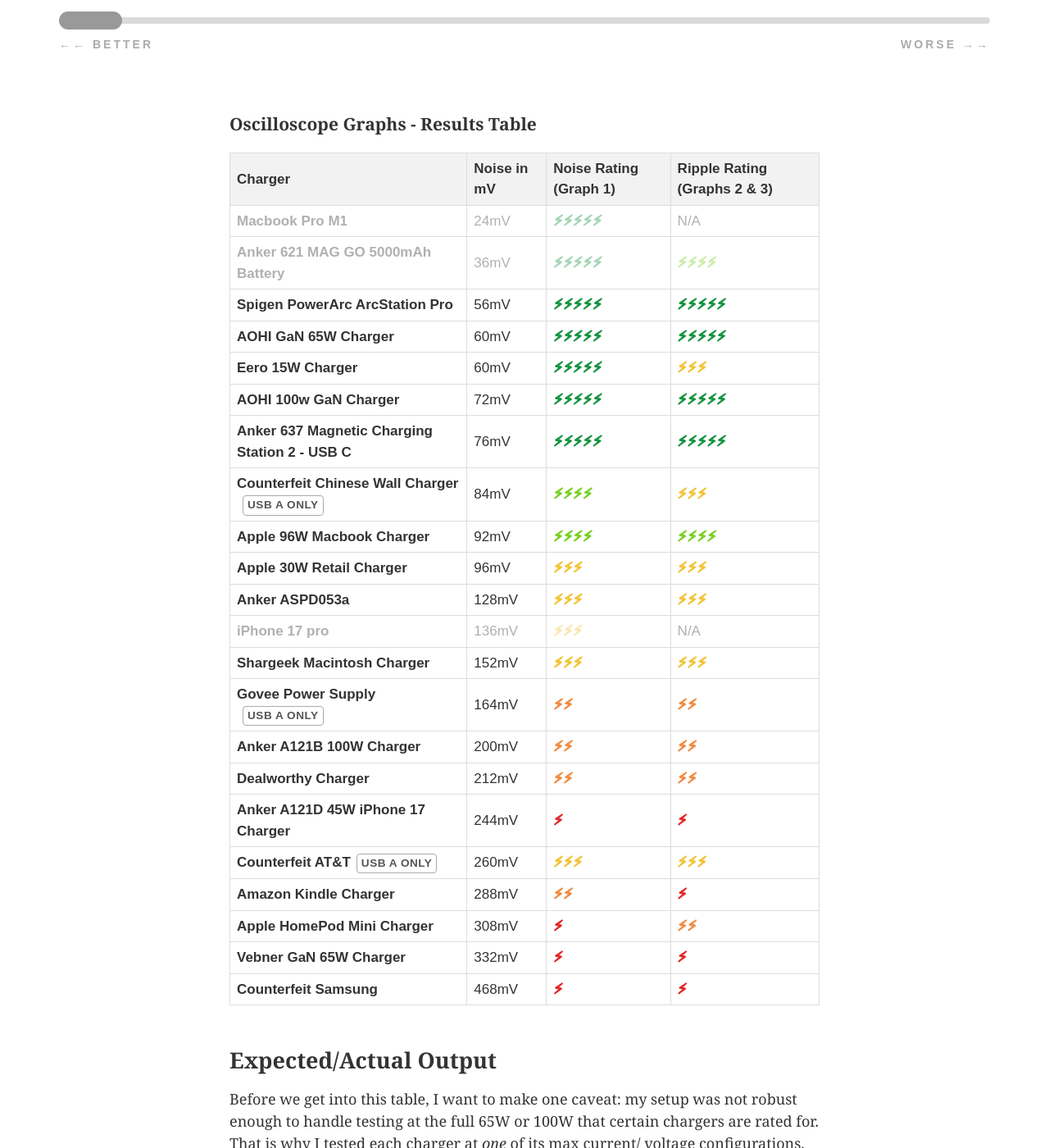
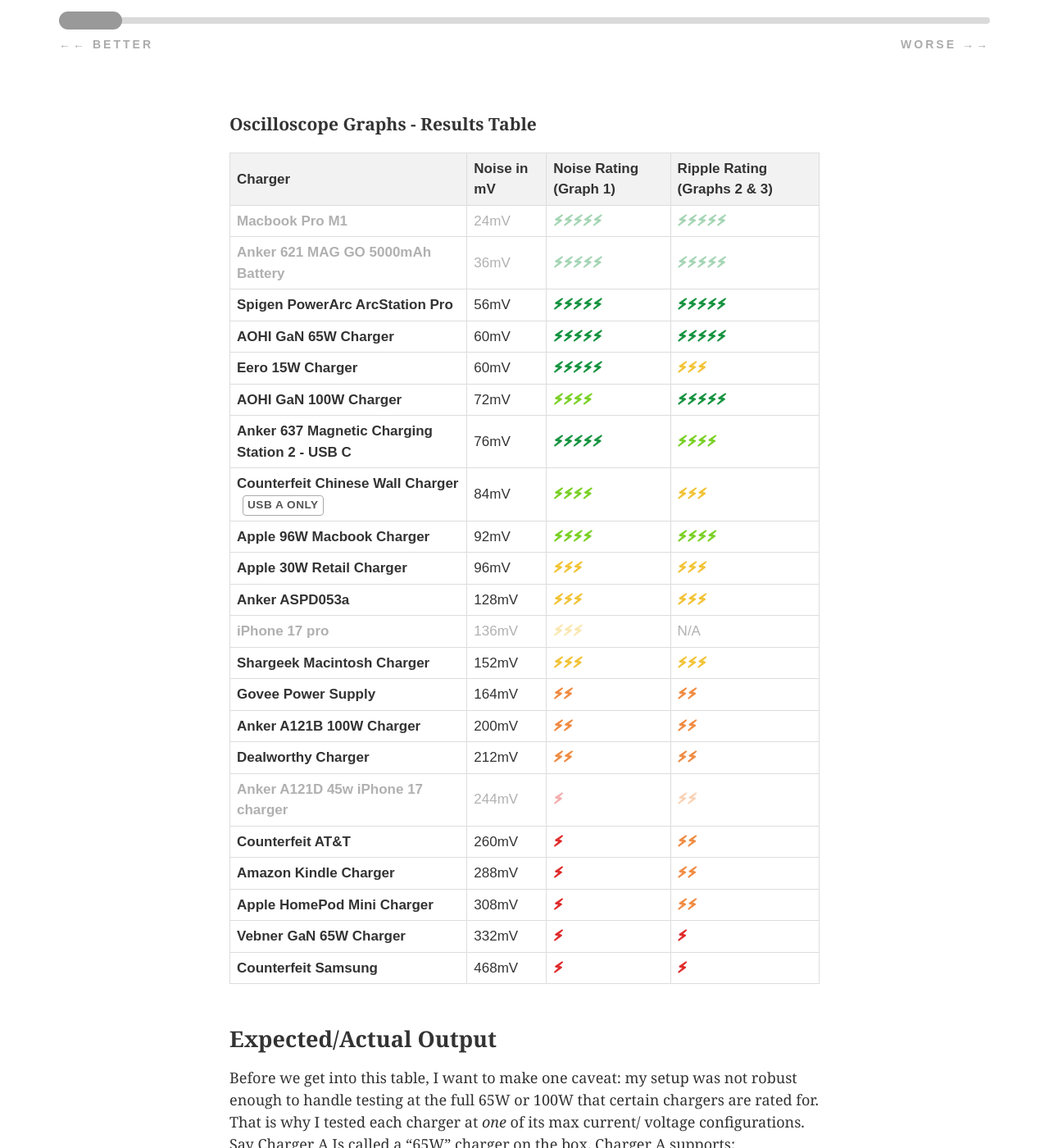
Before and after one commit to 0sps/sull1van.com, a Jekyll site: the page built from _posts/2026-01-19-a-dozen-chargers-in-the-lab.md, in a window 1280 px wide and 1400 px high, scrolled down 6833 px. Shown: the whole window at 82% size. Built offline with Jekyll 4.4.1, drawn with Linux system fonts in a browser that asks for light colours.

Commit message:
new change

```diff
--- a/_posts/2026-01-19-a-dozen-chargers-in-the-lab.md
+++ b/_posts/2026-01-19-a-dozen-chargers-in-the-lab.md
@@ -752,138 +774,42 @@
     </tr>
   </thead>
   <tbody>
-    <tr class="battery-row">
-      <td><strong>Macbook Pro M1</strong></td>
-      <td>24mV</td>
-      <td><span class="bolt-5">&#x26A1;&#xFE0E;&#x26A1;&#xFE0E;&#x26A1;&#xFE0E;&#x26A1;&#xFE0E;&#x26A1;&#xFE0E;</span></td>
-      <td>N/A</td>
-    </tr>
-    <tr class="battery-row">
-      <td><strong>Anker 621 MAG GO 5000mAh Battery</strong></td>
-      <td>36mV</td>
-      <td><span class="bolt-5">&#x26A1;&#xFE0E;&#x26A1;&#xFE0E;&#x26A1;&#xFE0E;&#x26A1;&#xFE0E;&#x26A1;&#xFE0E;</span></td>
-      <td><span class="bolt-4">&#x26A1;&#xFE0E;&#x26A1;&#xFE0E;&#x26A1;&#xFE0E;&#x26A1;&#xFE0E;</span></td>
-    </tr>
-    <tr>
-      <td><strong>Spigen PowerArc ArcStation Pro</strong></td>
-      <td>56mV</td>
-      <td><span class="bolt-5">&#x26A1;&#xFE0E;&#x26A1;&#xFE0E;&#x26A1;&#xFE0E;&#x26A1;&#xFE0E;&#x26A1;&#xFE0E;</span></td>
-      <td><span class="bolt-5">&#x26A1;&#xFE0E;&#x26A1;&#xFE0E;&#x26A1;&#xFE0E;&#x26A1;&#xFE0E;&#x26A1;&#xFE0E;</span></td>
-    </tr>
-    <tr>
-      <td><strong>AOHI GaN 65W Charger</strong></td>
-      <td>60mV</td>
-      <td><span class="bolt-5">&#x26A1;&#xFE0E;&#x26A1;&#xFE0E;&#x26A1;&#xFE0E;&#x26A1;&#xFE0E;&#x26A1;&#xFE0E;</span></td>
-      <td><span class="bolt-5">&#x26A1;&#xFE0E;&#x26A1;&#xFE0E;&#x26A1;&#xFE0E;&#x26A1;&#xFE0E;&#x26A1;&#xFE0E;</span></td>
-    </tr>
-    <tr>
-      <td><strong>Eero 15W Charger</strong></td>
-      <td>60mV</td>
-      <td><span class="bolt-5">&#x26A1;&#xFE0E;&#x26A1;&#xFE0E;&#x26A1;&#xFE0E;&#x26A1;&#xFE0E;&#x26A1;&#xFE0E;</span></td>
-      <td><span class="bolt-3">&#x26A1;&#xFE0E;&#x26A1;&#xFE0E;&#x26A1;&#xFE0E;</span></td>
-    </tr>
-    <tr>
-      <td><strong>AOHI 100w GaN Charger</strong></td>
-      <td>72mV</td>
-      <td><span class="bolt-5">&#x26A1;&#xFE0E;&#x26A1;&#xFE0E;&#x26A1;&#xFE0E;&#x26A1;&#xFE0E;&#x26A1;&#xFE0E;</span></td>
-      <td><span class="bolt-5">&#x26A1;&#xFE0E;&#x26A1;&#xFE0E;&#x26A1;&#xFE0E;&#x26A1;&#xFE0E;&#x26A1;&#xFE0E;</span></td>
-    </tr>
-    <tr>
-      <td><strong>Anker 637 Magnetic Charging Station 2 - USB C</strong></td>
-      <td>76mV</td>
-      <td><span class="bolt-5">&#x26A1;&#xFE0E;&#x26A1;&#xFE0E;&#x26A1;&#xFE0E;&#x26A1;&#xFE0E;&#x26A1;&#xFE0E;</span></td>
-      <td><span class="bolt-5">&#x26A1;&#xFE0E;&#x26A1;&#xFE0E;&#x26A1;&#xFE0E;&#x26A1;&#xFE0E;&#x26A1;&#xFE0E;</span></td>
-    </tr>
-    <tr>
-      <td><strong>Counterfeit Chinese Wall Charger</strong><span class="usba-badge">USB A Only</span></td>
-      <td>84mV</td>
-      <td><span class="bolt-4">&#x26A1;&#xFE0E;&#x26A1;&#xFE0E;&#x26A1;&#xFE0E;&#x26A1;&#xFE0E;</span></td>
-      <td><span class="bolt-3">&#x26A1;&#xFE0E;&#x26A1;&#xFE0E;&#x26A1;&#xFE0E;</span></td>
-    </tr>
-    <tr>
-      <td><strong>Apple 96W Macbook Charger</strong></td>
-      <td>92mV</td>
-      <td><span class="bolt-4">&#x26A1;&#xFE0E;&#x26A1;&#xFE0E;&#x26A1;&#xFE0E;&#x26A1;&#xFE0E;</span></td>
-      <td><span class="bolt-4">&#x26A1;&#xFE0E;&#x26A1;&#xFE0E;&#x26A1;&#xFE0E;&#x26A1;&#xFE0E;</span></td>
-    </tr>
-    <tr>
-      <td><strong>Apple 30W Retail Charger</strong></td>
-      <td>96mV</td>
-      <td><span class="bolt-3">&#x26A1;&#xFE0E;&#x26A1;&#xFE0E;&#x26A1;&#xFE0E;</span></td>
-      <td><span class="bolt-3">&#x26A1;&#xFE0E;&#x26A1;&#xFE0E;&#x26A1;&#xFE0E;</span></td>
-    </tr>
-    <tr>
-      <td><strong>Anker ASPD053a</strong></td>
-      <td>128mV</td>
-      <td><span class="bolt-3">&#x26A1;&#xFE0E;&#x26A1;&#xFE0E;&#x26A1;&#xFE0E;</span></td>
-      <td><span class="bolt-3">&#x26A1;&#xFE0E;&#x26A1;&#xFE0E;&#x26A1;&#xFE0E;</span></td>
-    </tr>
-    <tr class="battery-row">
-      <td><strong>iPhone 17 pro</strong></td>
-      <td>136mV</td>
-      <td><span class="bolt-3">&#x26A1;&#xFE0E;&#x26A1;&#xFE0E;&#x26A1;&#xFE0E;</span></td>
-      <td>N/A</td>
-    </tr>
-    <tr>
-      <td><strong>Shargeek Macintosh Charger</strong></td>
-      <td>152mV</td>
-      <td><span class="bolt-3">&#x26A1;&#xFE0E;&#x26A1;&#xFE0E;&#x26A1;&#xFE0E;</span></td>
-      <td><span class="bolt-3">&#x26A1;&#xFE0E;&#x26A1;&#xFE0E;&#x26A1;&#xFE0E;</span></td>
-    </tr>
-    <tr>
-      <td><strong>Govee Power Supply</strong><span class="usba-badge">USB A Only</span></td>
-      <td>164mV</td>
-      <td><span class="bolt-2">&#x26A1;&#xFE0E;&#x26A1;&#xFE0E;</span></td>
-      <td><span class="bolt-2">&#x26A1;&#xFE0E;&#x26A1;&#xFE0E;</span></td>
-    </tr>
-    <tr>
-      <td><strong>Anker A121B 100W Charger</strong></td>
-      <td>200mV</td>
-      <td><span class="bolt-2">&#x26A1;&#xFE0E;&#x26A1;&#xFE0E;</span></td>
-      <td><span class="bolt-2">&#x26A1;&#xFE0E;&#x26A1;&#xFE0E;</span></td>
-    </tr>
-    <tr>
-      <td><strong>Dealworthy Charger</strong></td>
-      <td>212mV</td>
-      <td><span class="bolt-2">&#x26A1;&#xFE0E;&#x26A1;&#xFE0E;</span></td>
-      <td><span class="bolt-2">&#x26A1;&#xFE0E;&#x26A1;&#xFE0E;</span></td>
-    </tr>
-    <tr>
-      <td><strong>Anker A121D 45W iPhone 17 Charger</strong></td>
-      <td>244mV</td>
-      <td><span class="bolt-1">&#x26A1;&#xFE0E;</span></td>
-      <td><span class="bolt-1">&#x26A1;&#xFE0E;</span></td>
-    </tr>
-    <tr>
-      <td><strong>Counterfeit AT&amp;T</strong><span class="usba-badge">USB A Only</span></td>
-      <td>260mV</td>
-      <td><span class="bolt-3">&#x26A1;&#xFE0E;&#x26A1;&#xFE0E;&#x26A1;&#xFE0E;</span></td>
-      <td><span class="bolt-3">&#x26A1;&#xFE0E;&#x26A1;&#xFE0E;&#x26A1;&#xFE0E;</span></td>
-    </tr>
-    <tr>
-      <td><strong>Amazon Kindle Charger</strong></td>
-      <td>288mV</td>
-      <td><span class="bolt-2">&#x26A1;&#xFE0E;&#x26A1;&#xFE0E;</span></td>
-      <td><span class="bolt-1">&#x26A1;&#xFE0E;</span></td>
-    </tr>
-    <tr>
-      <td><strong>Apple HomePod Mini Charger</strong></td>
-      <td>308mV</td>
-      <td><span class="bolt-1">&#x26A1;&#xFE0E;</span></td>
-      <td><span class="bolt-2">&#x26A1;&#xFE0E;&#x26A1;&#xFE0E;</span></td>
-    </tr>
-    <tr>
-      <td><strong>Vebner GaN 65W Charger</strong></td>
-      <td>332mV</td>
-      <td><span class="bolt-1">&#x26A1;&#xFE0E;</span></td>
-      <td><span class="bolt-1">&#x26A1;&#xFE0E;</span></td>
-    </tr>
-    <tr>
-      <td><strong>Counterfeit Samsung</strong></td>
-      <td>468mV</td>
-      <td><span class="bolt-1">&#x26A1;&#xFE0E;</span></td>
-      <td><span class="bolt-1">&#x26A1;&#xFE0E;</span></td>
-    </tr>
+    {% assign sorted_devices = page.devices | sort: "noise_mv" %}
+    {% for item in sorted_devices %}
+      {% assign is_battery = false %}
+      {% assign lowercase_name = item.name | downcase %}
+      {% if lowercase_name contains "battery" or lowercase_name contains "macbook pro m1" or lowercase_name contains "iphone" %}
+        {% assign is_battery = true %}
+      {% endif %}
+
+      {% assign badge = "" %}
+      {% assign display_name = item.name %}
+      {% if item.name contains "(USB A Only)" %}
+        {% assign display_name = item.name | remove: " (USB A Only)" %}
+        {% assign badge = '<span class="usba-badge">USB A Only</span>' %}
+      {% elsif item.name contains " - USB C Port" %}
+        {% assign display_name = item.name | remove: " Port" %}
+      {% endif %}
+
+      <tr{% if is_battery %} class="battery-row"{% endif %}>
+        <td><strong>{{ display_name }}</strong>{{ badge }}</td>
+        <td>{{ item.noise_mv }}mV</td>
+        <td>
+          <span class="bolt-{{ item.noise_rating }}">
+            {% for i in (1..item.noise_rating) %}&#x26A1;&#xFE0E;{% endfor %}
+          </span>
+        </td>
+        <td>
+          {% if item.ripple_rating == "N/A" %}
+            N/A
+          {% else %}
+            <span class="bolt-{{ item.ripple_rating }}">
+              {% for i in (1..item.ripple_rating) %}&#x26A1;&#xFE0E;{% endfor %}
+            </span>
+          {% endif %}
+        </td>
+      </tr>
+    {% endfor %}
   </tbody>
 </table>
 </div>
```
Also changed, not shown: other parts of _posts/2026-01-19-a-dozen-chargers-in-the-lab.md (+22 -0 lines).
